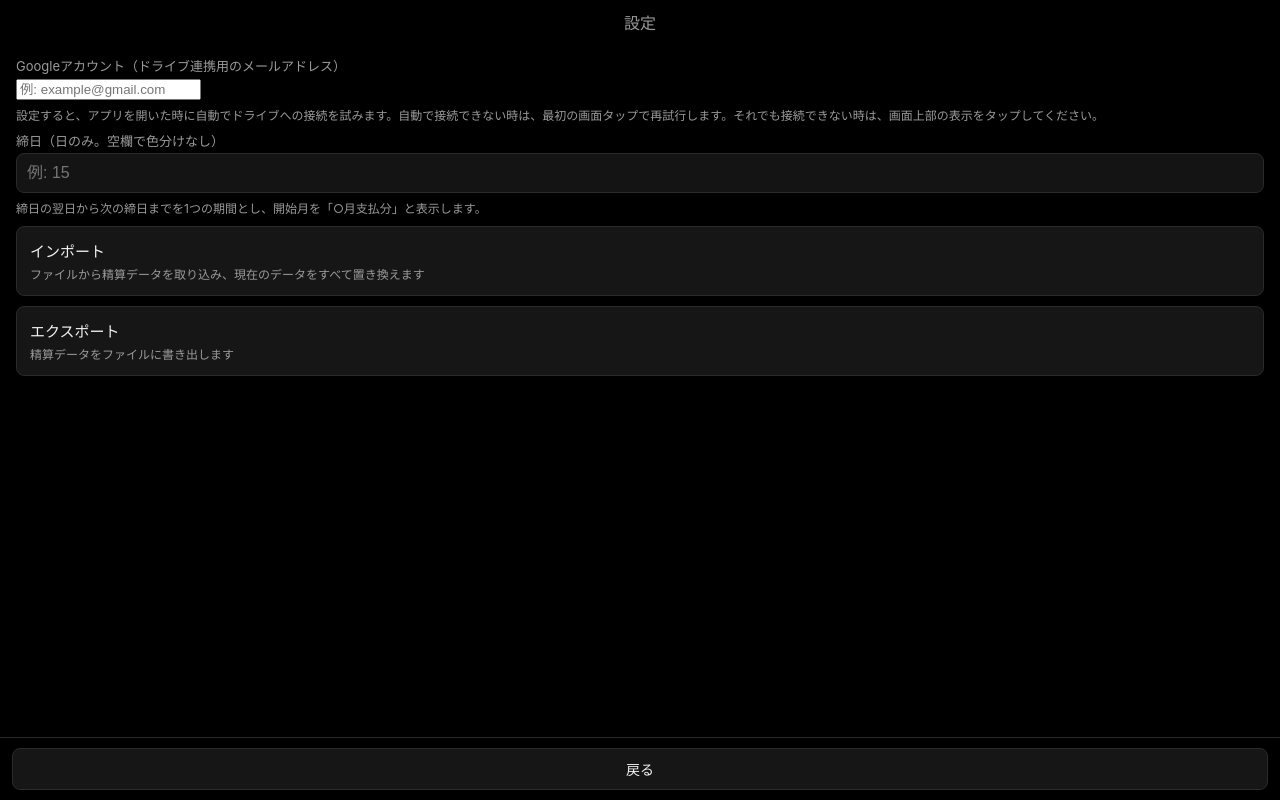
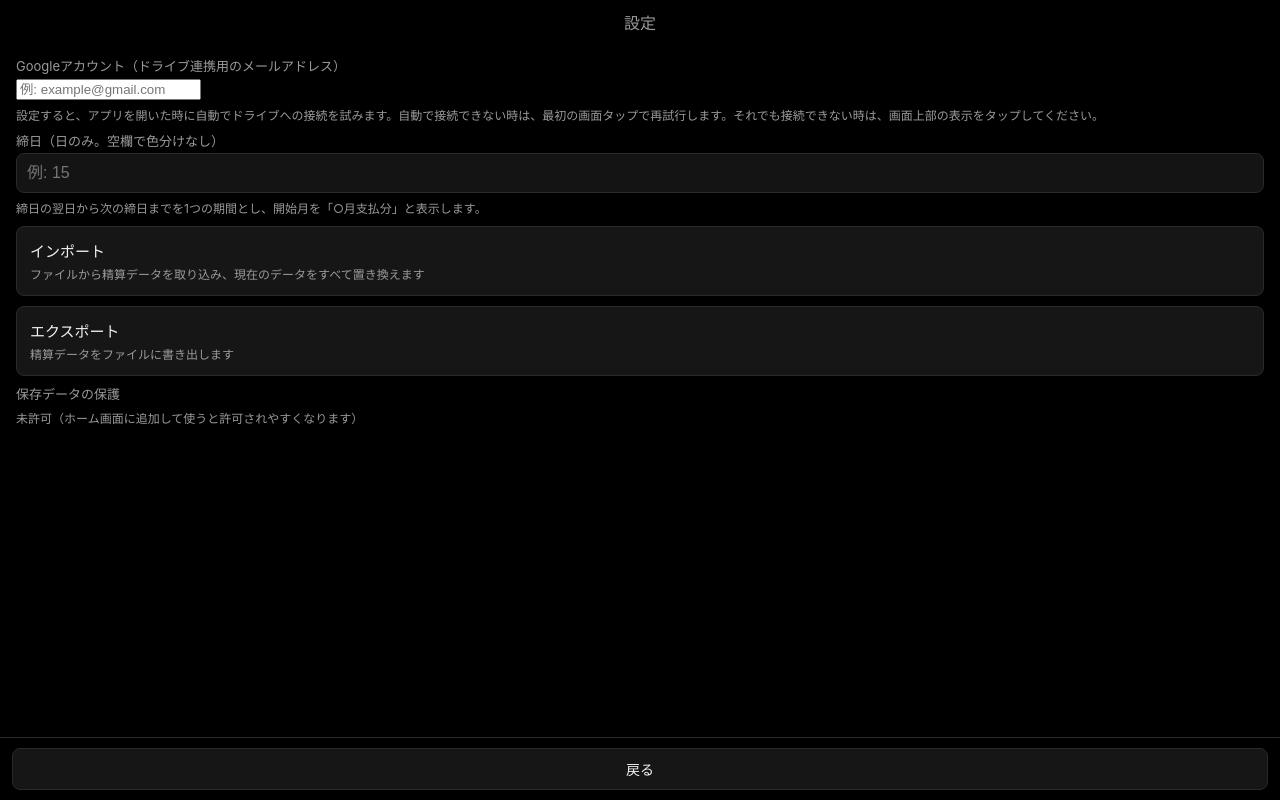
Before and after one commit to greenwave25/seisanlist, a plain HTML site: page index.html in a window 1280 px wide. Both pictures are taken after a click on the button 740 px from the left and 761 px from the top of the page. Drawn offline with Linux system fonts and the light colour scheme.

Commit message:
Add files via upload

```diff
--- a/index.html
+++ b/index.html
@@ -174,6 +174,7 @@ nav{position:static;flex:none;height:78px;padding:0;gap:36px;border-top:1px soli
 <div class="hint">締日の翌日から次の締日までを1つの期間とし、開始月を「○月支払分」と表示します。</div>
 <button class="sbtn" id="imp">インポート<small>ファイルから精算データを取り込み、現在のデータをすべて置き換えます</small></button>
 <button class="sbtn" id="exp">エクスポート<small>精算データをファイルに書き出します</small></button>
+<label class="f">保存データの保護</label><div class="hint" id="pst">確認中…</div>
 <input type="file" id="file" accept=".json,.dat,.txt,application/json,text/plain" hidden>
 </div></div>
 <div id="dlg"><div class="dbox"><div id="dm"></div><div class="dbtn"><button id="dn">キャンセル</button><button id="dy">はい</button></div></div></div>
@@ -262,7 +263,7 @@ function bandHtml(L,f){
   flush();return out;
 }
 // 設定・インポート/エクスポート
-$("gear").onclick=()=>{$("cl").value=closing||"";$("acct").value=acct;$("set").classList.add("show");dstat()};
+$("gear").onclick=()=>{$("cl").value=closing||"";$("acct").value=acct;$("pst").textContent=persistState;reqPersist();$("set").classList.add("show");dstat()};
 $("sback").onclick=()=>$("set").classList.remove("show");
 $("cl").onchange=()=>{const v=parseInt($("cl").value,10);
   if($("cl").value!==""&&!(v>=1&&v<=31)){toast("締日は1〜31で入力してください");$("cl").value=closing||"";return}
@@ -372,6 +373,16 @@ $("acct").onchange=()=>{acct=$("acct").value.trim();try{localStorage.setItem("se
   tok=null;tokExp=0;driveOK=false;fid=null;fileId=null;ens=null;
   dstat("ドライブ未接続(タップでログイン)");if(acct)arm();toast(acct?"アカウントを設定しました":"アカウントを解除しました")};
 function startDrive(){dstat("ドライブ未接続(タップでログイン)");if(acct)connect(true,false)}
+let persistState="確認中…";
+async function reqPersist(){
+  try{
+    if(!(navigator.storage&&navigator.storage.persist)){persistState="このブラウザでは非対応です"}
+    else{
+      let p=navigator.storage.persisted?await navigator.storage.persisted():false;
+      if(!p)p=await navigator.storage.persist();
+      persistState=p?"有効（ブラウザが自動では消さない設定です）":"未許可（ホーム画面に追加して使うと許可されやすくなります）"}
+  }catch(e){persistState="確認できませんでした"}
+  const el=$("pst");if(el)el.textContent=persistState}
 function sug(id,key){
   const inp=$(id),wrap=inp.parentNode,box=document.createElement("div"),btn=document.createElement("button");
   btn.type="button";btn.className="sgb";btn.textContent="候補";box.className="sgl";
@@ -399,4 +410,5 @@ initFold();
 list.addEventListener("click",e=>{const g=e.target.closest(".gs");if(g){const k=g.dataset.k;gs[k]=gs[k]==="d"?"a":"d";try{localStorage.setItem("seisan:gs",JSON.stringify(gs))}catch(x){}render();return}const h=e.target.closest(".bh");if(!h)return;const k=+h.dataset.k;fold.has(k)?fold.delete(k):fold.add(k);render()});
 render();
 startDrive();
+reqPersist();
 </script></body></html>
```
